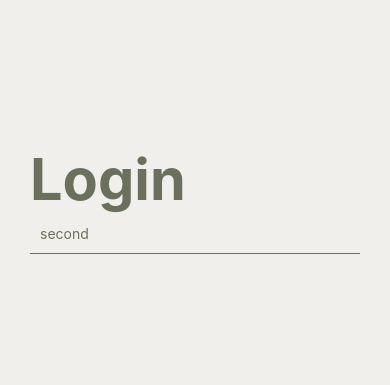
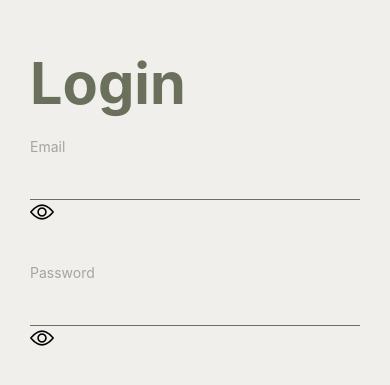
Before and after one commit to Jhonatan-lezcano/SimpleTodoApp, a React Native app: screen /signInScreen in a window 390 px wide. Shown: the part 223-608 px from the top of the page. Built offline with nearby package versions, Linux system fonts and the light colour scheme.

Commit message:
:lipstick: the first components were created

```diff
--- a/src/components/atoms/InputLine/InputLine.tsx
+++ b/src/components/atoms/InputLine/InputLine.tsx
@@ -1,15 +1,34 @@
-import {StyleSheet, Text, TextInput, View} from 'react-native';
+import {StyleSheet, TextInput} from 'react-native';
 import React from 'react';
 import {colors} from '../../../theme/colors';
+
+export type InputTypes =
+  | 'default'
+  | 'number-pad'
+  | 'decimal-pad'
+  | 'numeric'
+  | 'email-address'
+  | 'phone-pad'
+  | 'url';
 
 interface Props {
   placeholder?: string;
   width?: string | number;
   value: string;
   onChange: Function;
+  password?: boolean;
+  inputTypes?: InputTypes;
 }
 
-const InputLine = ({placeholder, width, value, onChange}: Props) => {
+const InputLine = ({
+  placeholder,
+  width,
+  value,
+  onChange,
+  password,
+  inputTypes,
+}: Props) => {
+  console.log(password);
   return (
     <TextInput
       placeholder={placeholder}
@@ -18,6 +37,8 @@ const InputLine = ({placeholder, width, value, onChange}: Props) => {
       value={value}
       onChangeText={text => onChange(text)}
       selectionColor={colors.primary}
+      keyboardType={inputTypes}
+      secureTextEntry={password}
     />
   );
 };
@@ -25,7 +46,11 @@ const InputLine = ({placeholder, width, value, onChange}: Props) => {
 export default InputLine;
 
 InputLine.defaultProps = {
+  placeholder: '',
+  value: '',
   width: '100%',
+  password: false,
+  inputTypes: 'default',
 };
 
 const styles = StyleSheet.create({
@@ -34,6 +59,6 @@ const styles = StyleSheet.create({
     borderBottomColor: colors.primary,
     color: colors.primary,
     height: 40,
-    paddingHorizontal: 10,
+    paddingHorizontal: 5,
   },
 });
--- /dev/null
+++ b/src/components/atoms/Spacer/Spacer.tsx
@@ -0,0 +1,18 @@
+import {View} from 'react-native';
+import React from 'react';
+
+interface Props {
+  horizontal?: string | number;
+  vertical?: string | number;
+}
+
+const Spacer = ({horizontal, vertical}: Props) => {
+  return <View style={{height: vertical, width: horizontal}} />;
+};
+
+export default Spacer;
+
+Spacer.defaultProps = {
+  horizontal: 2,
+  vertical: 2,
+};
--- /dev/null
+++ b/src/components/molecules/InputLineLabel/InputLineLabel.tsx
@@ -0,0 +1,55 @@
+import React from 'react';
+import {Image, StyleSheet, Text, TouchableOpacity, View} from 'react-native';
+
+import {colors} from '../../../theme/colors';
+import InputLine, {InputTypes} from '../../atoms/InputLine/InputLine';
+
+interface Props {
+  value: string;
+  onChange: Function;
+  width: string | number;
+  label: string;
+  inputTypes?: InputTypes;
+  password?: boolean;
+}
+
+const InputLineLabel = ({
+  value,
+  onChange,
+  width,
+  label,
+  inputTypes,
+  password,
+}: Props) => {
+  return (
+    <View style={{width}}>
+      <Text style={styles.label}>{label}</Text>
+      <InputLine
+        value={value}
+        onChange={onChange}
+        inputTypes={inputTypes}
+        password={password}
+      />
+      <TouchableOpacity>
+        <Image source={require('../../../assets/view.png')} />
+      </TouchableOpacity>
+    </View>
+  );
+};
+
+export default InputLineLabel;
+
+InputLineLabel.defaultProps = {
+  inputTypes: 'default',
+  label: '',
+  password: false,
+  value: '',
+  width: '50%',
+};
+
+const styles = StyleSheet.create({
+  label: {
+    color: colors.textSecondary,
+    paddingBottom: 5,
+  },
+});
--- a/src/screens/SignIn.tsx
+++ b/src/screens/SignIn.tsx
@@ -4,13 +4,31 @@ import {colors} from '../theme/colors';
 import InputLine from '../components/atoms/InputLine/InputLine';
 import {globalStyles} from '../theme/globalStyles';
 import {size} from '../theme/fonts';
+import Spacer from '../components/atoms/Spacer/Spacer';
+import InputLineLabel from '../components/molecules/InputLineLabel/InputLineLabel';
 
 const SignIn = () => {
-  const [name, setName] = useState('second');
+  const [email, setEmail] = useState('');
+  const [password, setPassword] = useState('');
   return (
     <View style={[globalStyles.container, {paddingHorizontal: 30}]}>
       <Text style={styles.title}>Login</Text>
-      <InputLine placeholder="full Name" value={name} onChange={setName} />
+      <Spacer vertical={20} />
+      <InputLineLabel
+        label="Email"
+        value={email}
+        onChange={setEmail}
+        width="100%"
+        inputTypes="email-address"
+      />
+      <Spacer vertical={40} />
+      <InputLineLabel
+        label="Password"
+        value={password}
+        onChange={setPassword}
+        width="100%"
+        password
+      />
     </View>
   );
 };
```
Also changed, not shown: src/assets/hide.png (added), src/assets/view.png (added).
